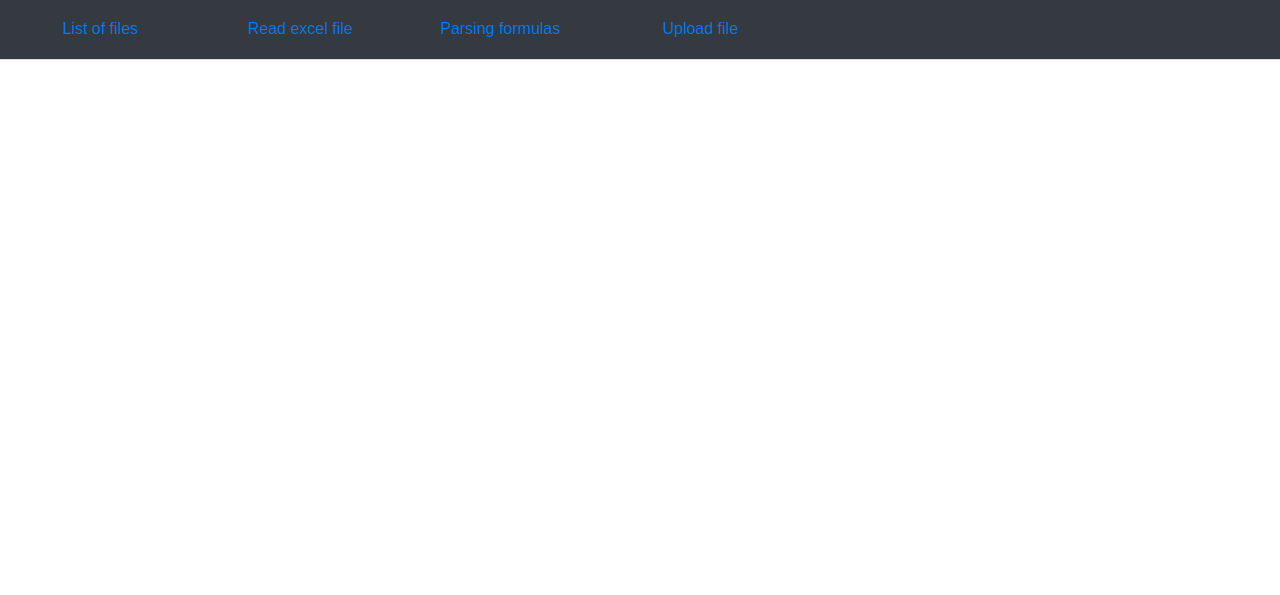
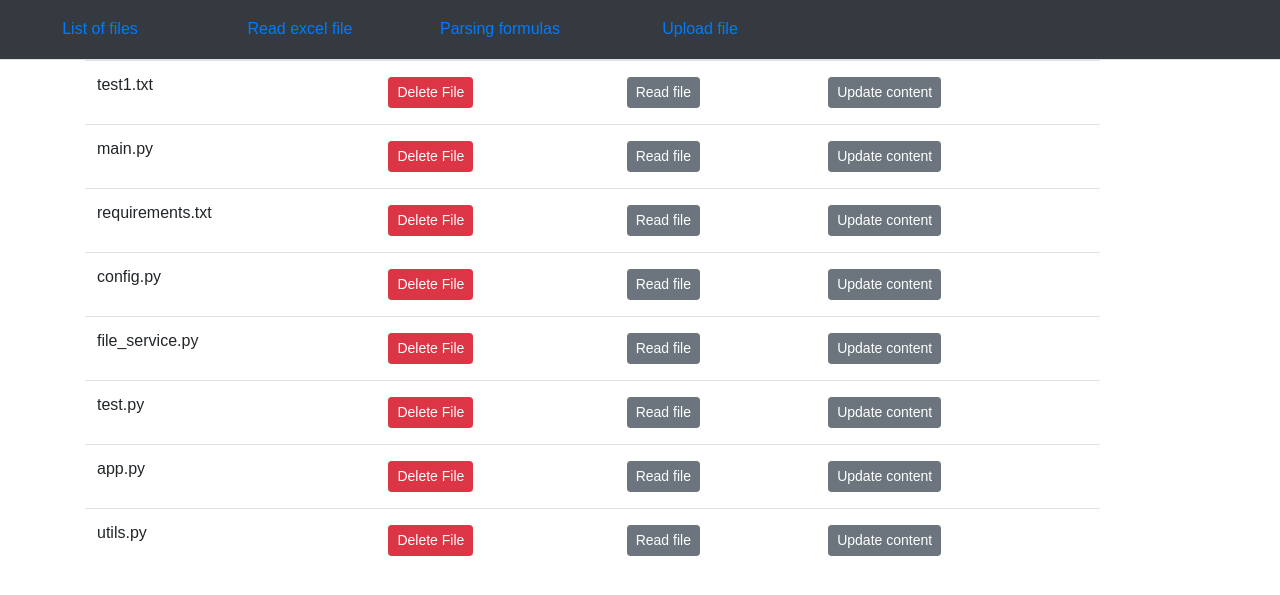
Before and after one commit to IlyaTroshchynskyi/fileserver, a Flask app: page / in a window 1280 px wide. Shown: the part 60-655 px from the top of the page. Run offline with Flask 2, Linux system fonts and the light colour scheme.

Commit message:
added buttons delete and update

```diff
--- a/app.py
+++ b/app.py
@@ -1,3 +1,4 @@
+import os
 from flask import Flask, render_template
 
 
@@ -6,7 +7,9 @@ app = Flask(__name__)
 
 @app.route('/')
 def index():
-    return render_template('index.html')
+    files = [file for file in os.listdir() if os.path.isfile(file)]
+    return render_template('index.html', files=files)
+
 
 if __name__ == '__main__':
     app.run(debug=True)
--- a/static/style.css
+++ b/static/style.css
@@ -36,3 +36,7 @@ h2 {
     padding-top: 16px;
     height: 60px;
 }
+
+.list-file {
+    height: 20px;
+}
--- a/templates/index.html
+++ b/templates/index.html
@@ -5,6 +5,50 @@
 {% endblock %}
 
 {% block body %}
+<div class="container">
+    <div class="row">
+      <div class="col-sm-11">
+        <table class="table table">
+            <tbody>
+              {% for file in files %}
+              <tr>
+                  <td>{{ file }}</td>
+                  <td><button type="button" class="btn btn-danger btn-sm m-1" data-toggle="modal"
+                              data-target="#deleteModal">Delete File</button></td>
+                  <td> <a class="btn btn-secondary btn-sm mt-1 mb-1" href="#">Read file</a> </td>
+                  <td> <a class="btn btn-secondary btn-sm mt-1 mb-1" href="#">Update content</a> </td>
+              </tr>
+              {% endfor %}
+            </tbody>
+
+          </table>
+      </div>
+    </div>
+
+  </div>
+
+
+<!-- Modal -->
+  <div class="modal fade" id="deleteModal" tabindex="-1" role="dialog" aria-labelledby="deleteModalLabel" aria-hidden="true">
+    <div class="modal-dialog" role="document">
+      <div class="modal-content">
+        <div class="modal-header">
+          <h5 class="modal-title" id="deleteModalLabel">Delete file?</h5>
+          <button type="button" class="close" data-dismiss="modal" aria-label="Close">
+            <span aria-hidden="true">&times;</span>
+          </button>
+        </div>
+        <div class="modal-footer">
+          <button type="button" class="btn btn-secondary" data-dismiss="modal">Close</button>
+          <form action="#" method="POST">
+            <input class="btn btn-danger" type="submit" value="Delete">
+          </form>
+        </div>
+      </div>
+    </div>
+  </div>
+
+
 
 
 {% endblock %}
```
